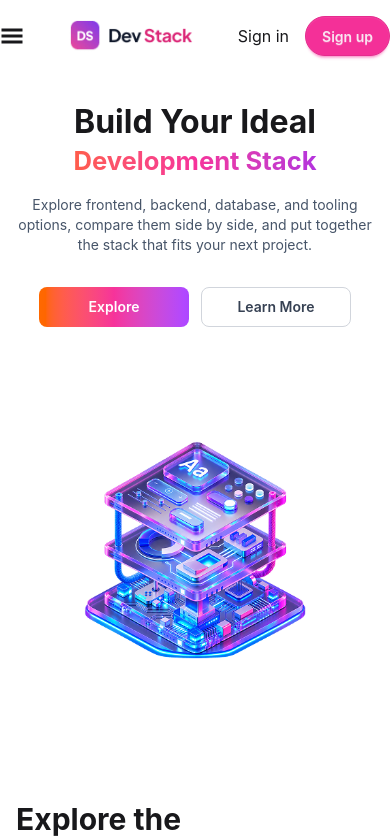
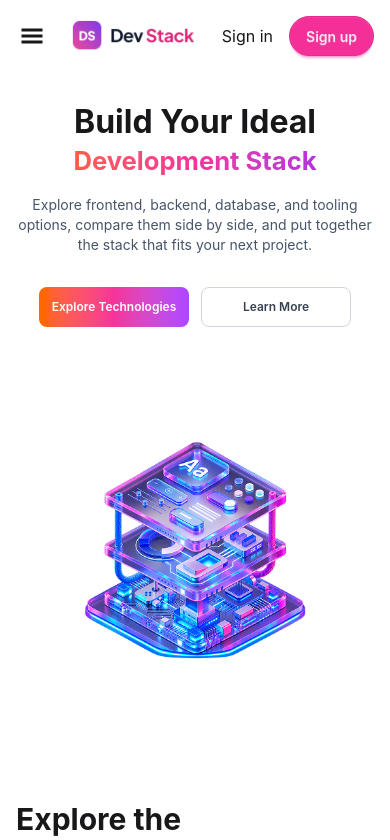
Before and after one commit to syedshadnan/dev-stack-builder-, a React (Vite) app: page / in a window 390 px wide. Shown: the top 840 px of the page. Built offline with nearby package versions, Linux system fonts and the light colour scheme.

Commit message:
fixed the hamburger icon on mobile view

```diff
--- a/src/components/Banner.tsx
+++ b/src/components/Banner.tsx
@@ -21,12 +21,11 @@ const Banner = () => {
           </p>
 
           <div className="my-3 flex flex-row items-center justify-center gap-3 sm:justify-center md:justify-start">
-            <button className="h-10 w-[150px] cursor-pointer rounded-lg bg-linear-to-r from-orange-500 via-pink-500 to-purple-500 px-2 text-sm font-semibold text-white hover:opacity-90 sm:w-42 sm:text-base">
-              Explore
-              <span className="hidden sm:inline"> Technologies</span>
+            <button className="h-10 w-[150px] cursor-pointer rounded-lg bg-linear-to-r from-orange-500 via-pink-500 to-purple-500 px-2 text-xs font-semibold text-white hover:opacity-90 sm:w-42 sm:text-sm md:w-[190px] md:text-base">
+              Explore Technologies
             </button>
 
-            <button className="h-10 w-[150px] cursor-pointer rounded-lg border border-gray-300 bg-white px-2 text-sm font-semibold text-gray-700 hover:bg-gray-50 sm:w-42 sm:text-base">
+            <button className="h-10 w-[150px] cursor-pointer rounded-lg border border-gray-300 bg-white px-2 text-xs font-semibold text-gray-700 hover:bg-gray-50 sm:w-42 sm:text-sm md:w-[150px] md:text-base">
               Learn More
             </button>
           </div>
--- a/src/components/Nav.tsx
+++ b/src/components/Nav.tsx
@@ -7,12 +7,12 @@ const Nav = () => {
 
   return (
     <nav className="sticky bg-white top-0 z-50">
-      <div className="container mx-auto flex items-center justify-between py-4">
+      <div className="container mx-auto flex items-center justify-between px-4 py-4 sm:px-6">
 
         {/* Hamburger */}
         <button
           onClick={() => setIsMenuOpen(!isMenuOpen)}
-          className="cursor-pointer text-2xl md:hidden"
+          className="ml-1 cursor-pointer text-2xl md:hidden"
         >
           <GiHamburgerMenu />
         </button>
```
